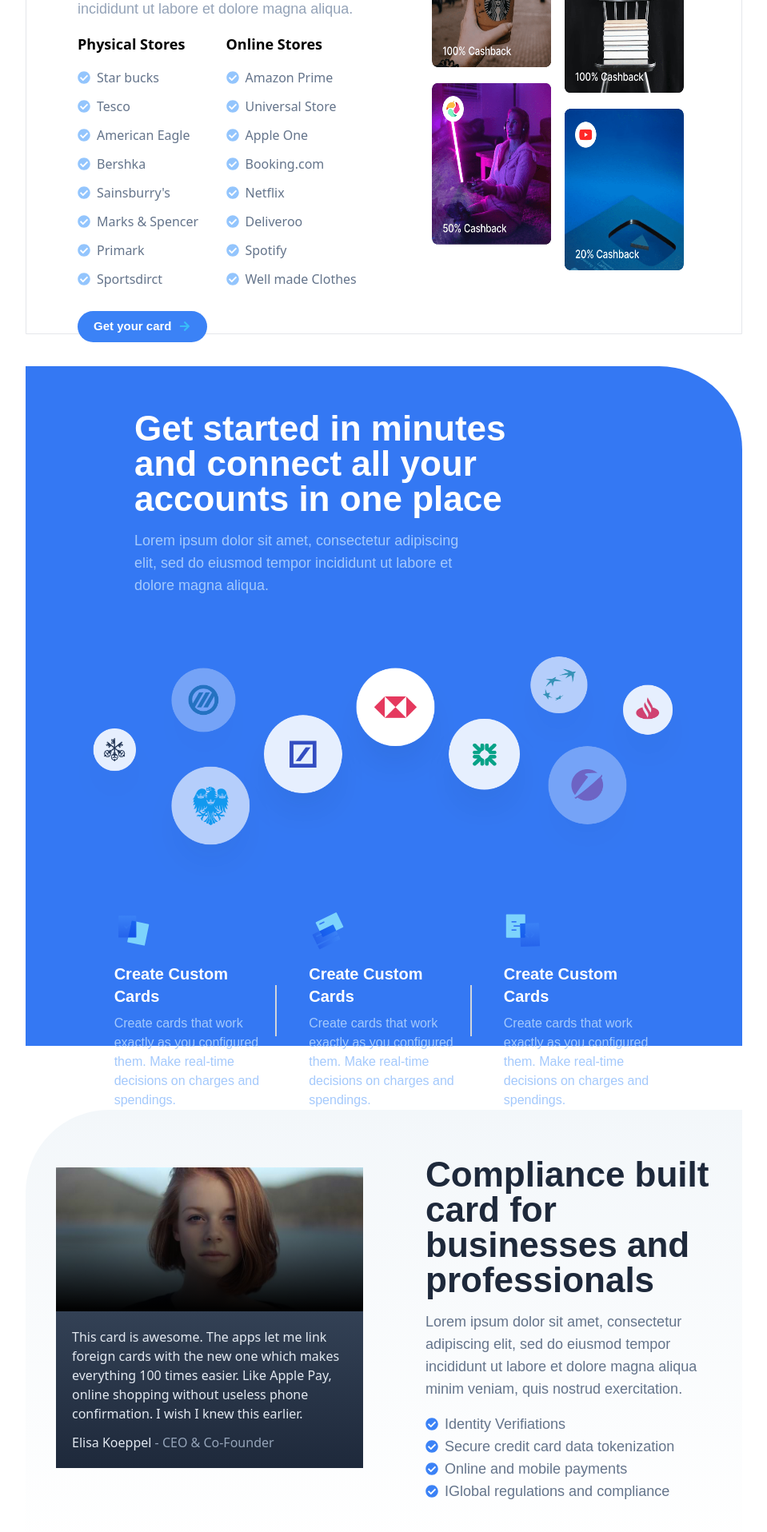
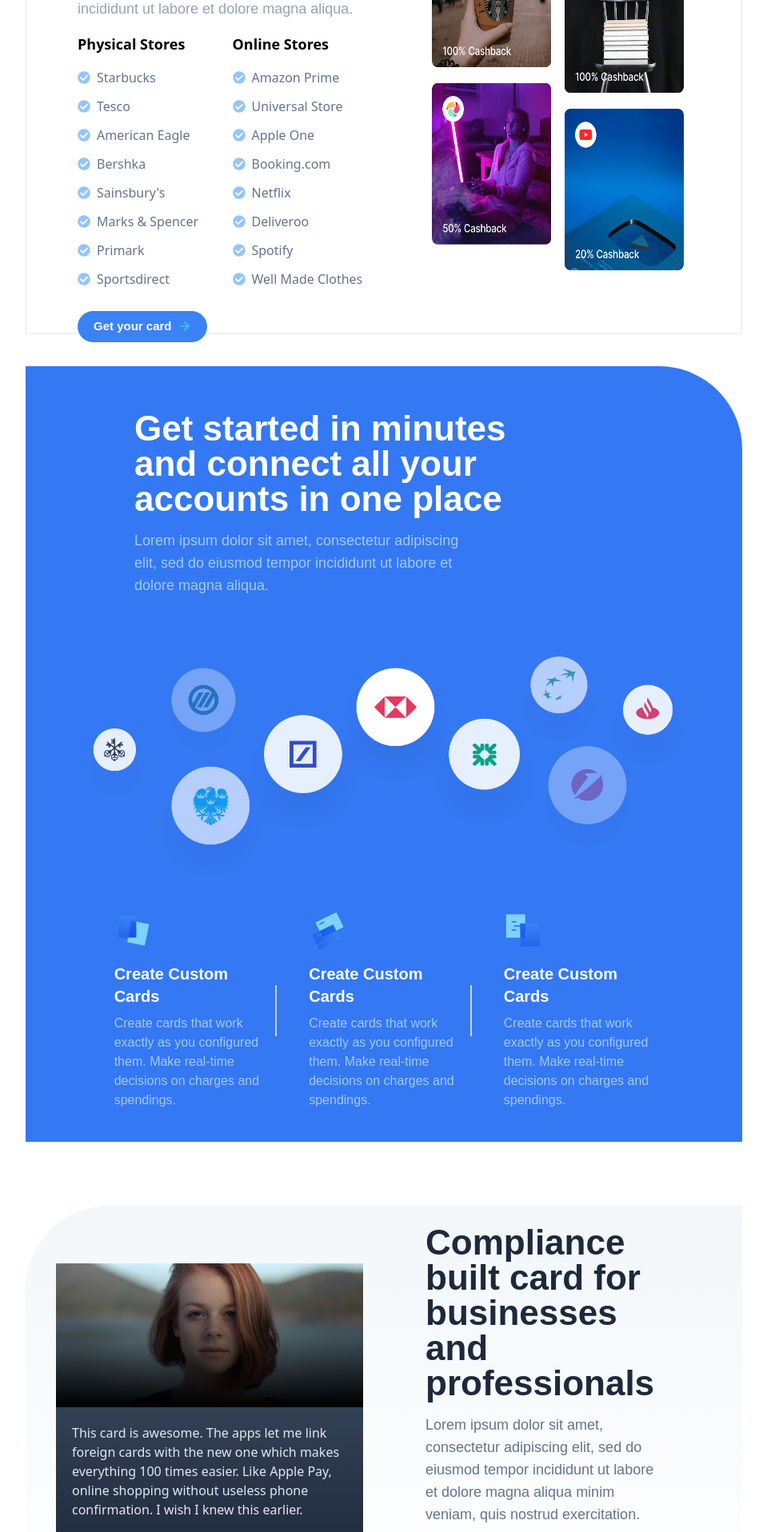
Before and after one commit to ahmed3441/Project-Structure, a React (Vite) app: page / in a window 1280 px wide. Shown: the part 2520-4436 px from the top of the page at 80% size, without its empty margins (160-1119 px from the left). Built offline with nearby package versions, Linux system fonts and the light colour scheme.

Commit message:
Responsivness changes

```diff
--- a/src/App.css
+++ b/src/App.css
@@ -53,3 +53,9 @@
     z-index: 10;
   }
 }
+
+/* @media (min-width: 320px) and (max-width: 500px) {
+  .image-width{
+    width: 70px;
+  }
+} */
--- a/src/components/admin/landing/landingcomponents/Accounts.jsx
+++ b/src/components/admin/landing/landingcomponents/Accounts.jsx
@@ -7,7 +7,7 @@
 const Accounts = () => {
     return (
       <div>
-        <div className="mt-10 container w-[70%] mx-auto bg-[#3478F3] h-[850px] rounded-tr-[104px] p-6">
+        <div className="mt-10 container w-full md:w-[70%] mx-auto bg-[#3478F3] 2xl:h-[850px] rounded-tr-[104px] p-6">
             <div className=" mt-8">
                 <div className="ml-28">
           <div className="grid grid-cols-12 gap-6">
--- a/src/components/admin/landing/landingcomponents/BrandRewards.jsx
+++ b/src/components/admin/landing/landingcomponents/BrandRewards.jsx
@@ -1,16 +1,17 @@
 import { FaArrowRight, FaCheckCircle } from "react-icons/fa";
 import Button from "./Button";
 import FourCards from "../../../../assets/images/4-cards.png";
+
 const AtmCards = () => {
   const physicalStoresItems = [
-        "Star bucks",
+    "Starbucks",
     "Tesco",
     "American Eagle",
     "Bershka",
-        "Sainsburry's",
+    "Sainsbury's",
     "Marks & Spencer",
     "Primark",
-        "Sportsdirct",
+    "Sportsdirect",
   ];
 
   const onlineStoresItems = [
@@ -21,76 +22,66 @@
     "Netflix",
     "Deliveroo",
     "Spotify",
-        "Well made Clothes",
+    "Well Made Clothes",
   ];
+
   return (
     <div>
-      <div className="mt-10 container w-[70%] mx-auto">
-        <div className="border border-gray-200 h-[650px] rounded-tr-[104px] p-6">
-
-          <div className="grid grid-cols-12 gap-6 h-full">
-            <div className="col-span-6 flex flex-col justify-center space-y-4 ml-10 ">
-              <div className=" text-[#1e293b] font-font-aspekta text-[44px] font-bold leading-[44px]">
+      <div className="mt-10 container w-full md:w-[70%] mx-auto">
+        <div className="border border-gray-200 xl:h-[650px] rounded-tr-[104px] p-6">
+          <div className="grid grid-cols-1 md:grid-cols-12 gap-6 h-full">
+            <div className="col-span-1 md:col-span-6 flex flex-col justify-center space-y-4 md:ml-10 order-1 md:order-2">
+              <div className="text-[#1e293b] font-font-aspekta text-[44px] font-bold leading-[44px] text-center md:text-left">
                 Get cashback rewards on your favourite brands
               </div>
-              <div className="mt-8 font-font-aspekta text-[#94a3b8] text-lg leading-7 font-normal">
-              Lorem ipsum dolor sit amet, consectetur adipiscing elit, sed do eiusmod tempor incididunt ut labore et dolore magna aliqua.
+              <div className="mt-8 font-font-aspekta text-[#94a3b8] text-lg leading-7 font-normal text-center md:text-left">
+                Lorem ipsum dolor sit amet, consectetur adipiscing elit, sed do
+                eiusmod tempor incididunt ut labore et dolore magna aliqua.
               </div>
 
-
-
-              <div className="grid grid-cols-12">
-      <div className="col-span-6 flex flex-col justify-center space-y-4">
-        <div className="text-lg font-bold">Physical Stores</div>
+              <div className="grid grid-cols-1 sm:grid-cols-12 gap-4">
+                <div className="col-span-1 sm:col-span-6 flex flex-col space-y-4">
+                  <div className="text-lg font-bold text-center sm:text-left">Physical Stores</div>
                   <ul className="list-none">
                     {physicalStoresItems.map((item, index) => (
-            <li key={index} className="flex items-center space-x-2 text-base text-[#64748b] font-medium mb-3">
-              <div className="flex items-center space-x-2">
+                      <li
+                        key={index}
+                        className="flex items-center space-x-2 text-base text-[#64748b] font-medium mb-3 justify-center sm:justify-start"
+                      >
                         <FaCheckCircle className="text-blue-300" />
                         <span>{item}</span>
-              </div>
                       </li>
                     ))}
                   </ul>
                 </div>
 
-      <div className="col-span-6 flex flex-col justify-center space-y-4">
-        <div className="text-lg font-bold">Online Stores</div>
+                <div className="col-span-1 sm:col-span-6 flex flex-col space-y-4">
+                  <div className="text-lg font-bold text-center sm:text-left">Online Stores</div>
                   <ul className="list-none">
                     {onlineStoresItems.map((item, index) => (
-            <li key={index} className="flex items-center space-x-2 text-base text-[#64748b] font-medium mb-3">
-              <div className="flex items-center space-x-2">
+                      <li
+                        key={index}
+                        className="flex items-center space-x-2 text-base text-[#64748b] font-medium mb-3 justify-center sm:justify-start"
+                      >
                         <FaCheckCircle className="text-blue-300" />
                         <span>{item}</span>
-              </div>
                       </li>
                     ))}
                   </ul>
                 </div>
               </div>
 
-              <div>
-              <Button
-        color="darkBlue"
-        text="Get your card"
-        icon={FaArrowRight}
-      />
-                {/* <Button
-                  className="text-white bg-blue-600 font-font-aspekta font-semibold p-2 rounded-full px-5 flex items-center group hover:bg-blue-700"
-                  text="Get your card"
-                  icon={FaArrowRight}
-                /> */}
+              <div className="flex justify-center md:justify-start">
+                <Button color="darkBlue" text="Get your card" icon={FaArrowRight} />
+              </div>
             </div>
 
-            </div>
-            <div className="col-span-6 space-y-4 flex items-center justify-center">
-              <div >
+            <div className="col-span-1 md:col-span-6 flex items-center justify-center order-1 md:order-2">
               <img
                 src={FourCards}
                 alt=""
-                  className=" h-[500px] "
+                className="h-[500px] w-full md:w-auto mx-0 md:mx-20"
               />
-              </div>
             </div>
           </div>
         </div>
--- a/src/components/admin/landing/landingcomponents/ComplianceCard.jsx
+++ b/src/components/admin/landing/landingcomponents/ComplianceCard.jsx
@@ -6,7 +6,13 @@
 const AtmCards = () => {
   const [currentSlide, setCurrentSlide] = useState(0);
 
-  const helloItems = ['Identity Verifiations', 'Secure credit card data tokenization', 'Online and mobile payments', 'IGlobal regulations and compliance'];
+  const helloItems = [
+    'Identity Verifications',
+    'Secure credit card data tokenization',
+    'Online and mobile payments',
+    'Global regulations and compliance',
+  ];
+
   const slides = [
     {
       image: Girl,
@@ -22,19 +28,18 @@
     },
   ];
 
-
-
   const handleNextSlide = () => {
     setCurrentSlide((prevSlide) => (prevSlide === slides.length - 1 ? 0 : prevSlide + 1));
   };
 
   return (
     <div>
-      <div className="container w-[70%] mx-auto mt-20" onClick={handleNextSlide}>
-        <div className="bg-gradient-to-b from-[#F3F7FA] to-white h-[550px] rounded-tl-[104px] p-6">
+      <div className="container w-full md:w-[70%] mx-auto mt-20" onClick={handleNextSlide}>
+        <div className="bg-gradient-to-b from-[#F3F7FA] to-white xl:h-[550px] rounded-tl-[104px] p-6">
           <div className="grid grid-cols-12 gap-6 h-full">
 
-            <div className="col-span-6 flex flex-col items-center mt-12">
+
+          {/* <div className="col-span-6 flex flex-col items-center mt-12">
   <div className="relative w-96">
     <div className="relative w-full h-auto bg-gradient-to-t from-[#334155] to-[#b9c2cf]">
       <img src={slides[currentSlide].image} alt="Slide" className="w-full h-auto object-cover" />
@@ -49,24 +54,59 @@
       </p>
     </div>
   </div>
+</div> */}
 
-
+<div className="col-span-12 lg:col-span-6 flex flex-col items-center mt-12 lg:order-2">
+  <div className="relative md:w-96 lg:order-1 h-[400px]">
+    <div className="relative w-full h-auto bg-gradient-to-t from-[#334155] to-[#b9c2cf]">
+      <img src={slides[currentSlide].image} alt="Slide" className="w-full h-auto object-cover" />
+      <div className="absolute inset-0 bg-gradient-to-t from-[#000000] to-transparent opacity-100"></div>
+    </div>
+    <div className="absolute bg-gradient-to-t from-[#1E293B] to-[#334155] p-5 w-full">
+      <p className="text-[#e2e8f0] text-base font-medium">
+        {slides[currentSlide].text}
+      </p>
+      <p className="text-[#e2e8f0] text-base font-medium mt-3">
+        {slides[currentSlide].author} <span className="text-base font-medium text-[#94a3b8]">{slides[currentSlide].role}</span>
+      </p>
+    </div>
+  </div>
 </div>
 
 
+{/*
+<div className="col-span-12 lg:col-span-6 flex flex-col items-center mt-12 lg:order2">
+  <div className="relative w-full md:w-96 lg:order-1">
+    <div className="relative w-full h-auto bg-gradient-to-t from-[#334155] to-[#b9c2cf]">
+      <img src={slides[currentSlide].image} alt="Slide" className="w-full h-auto object-cover" />
+      <div className="absolute inset-0 bg-gradient-to-t from-[#000000] to-transparent opacity-100"></div>
+    </div>
+    <div className="absolute bg-gradient-to-t from-[#1E293B] to-[#334155] p-5 w-full">
+      <p className="text-[#e2e8f0] text-base font-medium">
+        {slides[currentSlide].text}
+      </p>
+      <p className="text-[#e2e8f0] text-base font-medium mt-3">
+        {slides[currentSlide].author} <span className="text-base font-medium text-[#94a3b8]">{slides[currentSlide].role}</span>
+      </p>
+    </div>
+  </div>
+</div> */}
+
+
+
             {/* Text Section */}
-            <div className="col-span-6 flex flex-col justify-center space-y-4 ml-10">
-              <div className="text-[#1E293B] font-font-aspekta text-[44px] font-bold leading-[44px]">
+            <div className="col-span-12 lg:col-span-6 flex flex-col justify-center space-y-4 ml-10 order-1 md:order-2 pr-20">
+              <div className="text-[#1E293B] font-font-aspekta font-bold text-4xl sm:text-[44px] leading-9 sm:leading-[44px]">
                 Compliance built card for businesses and professionals
               </div>
-              <div className="mt-8 font-font-aspekta text-[#64748b] text-lg leading-7 font-normal">
+              <div className="mt-8 font-font-aspekta text-[#64748b] text-lg leading-[clamp(1rem, 2vw, 1.5rem)] font-normal">
                 Lorem ipsum dolor sit amet, consectetur adipiscing elit, sed do eiusmod tempor incididunt ut labore et dolore magna aliqua minim veniam, quis nostrud exercitation.
               </div>
               <div>
                 {helloItems.map((item, index) => (
                   <div key={index} className="flex items-center space-x-2">
                     <FaCheckCircle className="text-blue-500" />
-                    <span className="font-font-aspekta text-[#64748b] text-lg leading-7 font-normal">{item}</span>
+                    <span className="font-font-aspekta text-[#64748b] text-lg leading-[clamp(1rem, 2vw, 1.5rem)] font-normal">{item}</span>
                   </div>
                 ))}
               </div>
--- a/src/components/admin/landing/landingcomponents/FAQs.jsx
+++ b/src/components/admin/landing/landingcomponents/FAQs.jsx
@@ -30,7 +30,7 @@
   return (
     <div>
       <div className="">
-        <div className="mt-10 h-[550px] p-6 container w-[65%] mx-auto">
+        <div className="mt-10 xl:h-[550px] p-6 container w-full md:w-[65%] mx-auto">
             <div className="text-[44px] leading-[44px] text-[#1e293b] font-bold">
                 FAQs
             </div>
--- a/src/components/admin/landing/landingcomponents/MainPage.jsx
+++ b/src/components/admin/landing/landingcomponents/MainPage.jsx
@@ -19,7 +19,7 @@
     return (
       <div>
        <div className="bg-[#3478F3] h-[550px] rounded-bl-[104px] flex justify-center">
-  <div className="container mx-auto px-0 lg:px-10 lg:w-full xl:w-[63%]">
+  <div className="container mx-auto px-3 lg:px-10 lg:w-full xl:w-[63%]">
     <div className="flex mt-5 justify-between items-center w-full">
       <BsGearFill className="text-blue-900 text-3xl" />
       <Button color="blue" text="Get your card" icon={FaArrowRight} />
```
Also changed, not shown: src/components/admin/landing/landingcomponents/Footer.jsx (+6 -14 lines), src/components/admin/landing/landingcomponents/Subscriptions.jsx (+5 -5 lines). Lines whose indentation alone changed are shown as unchanged.
